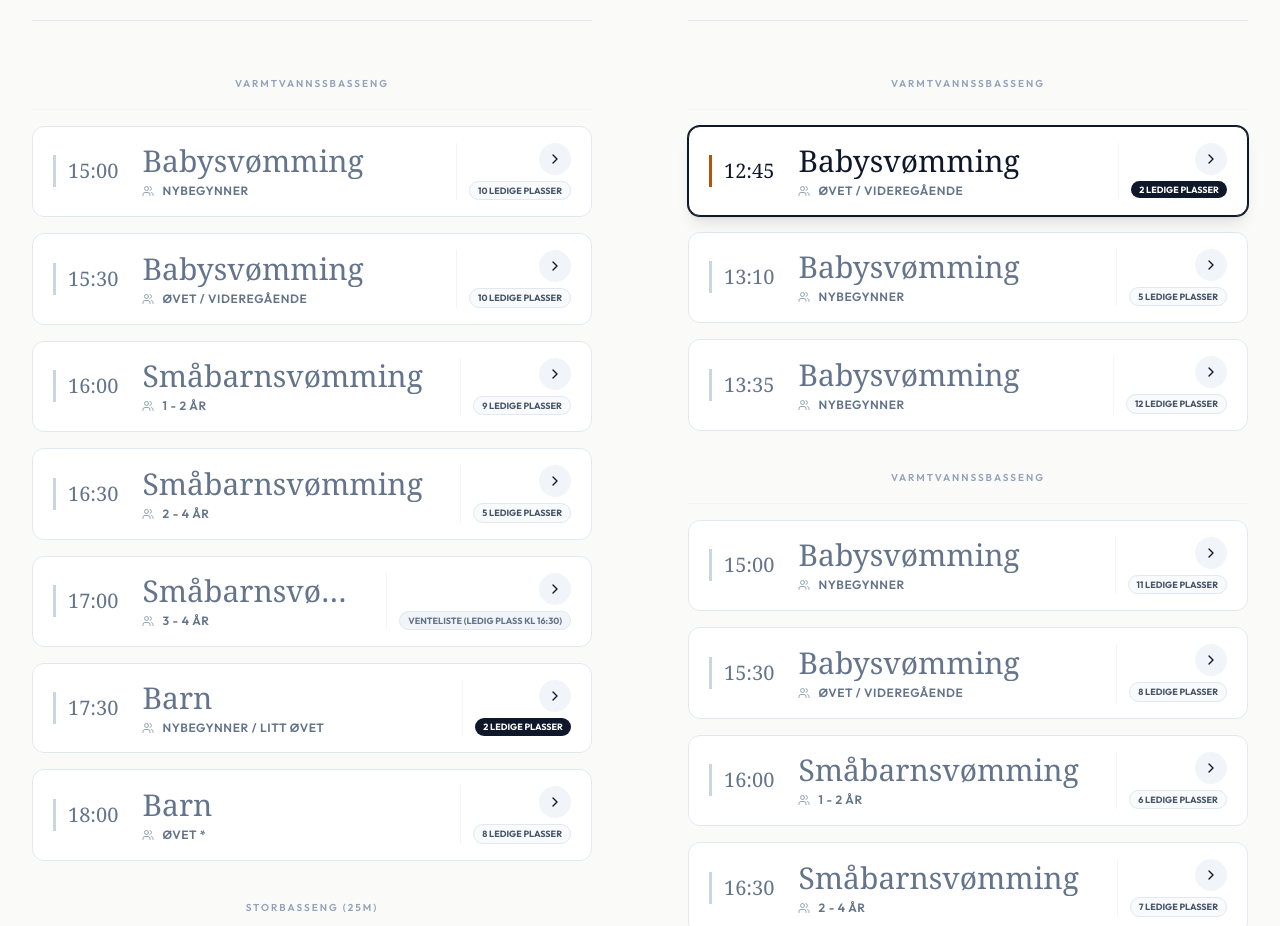
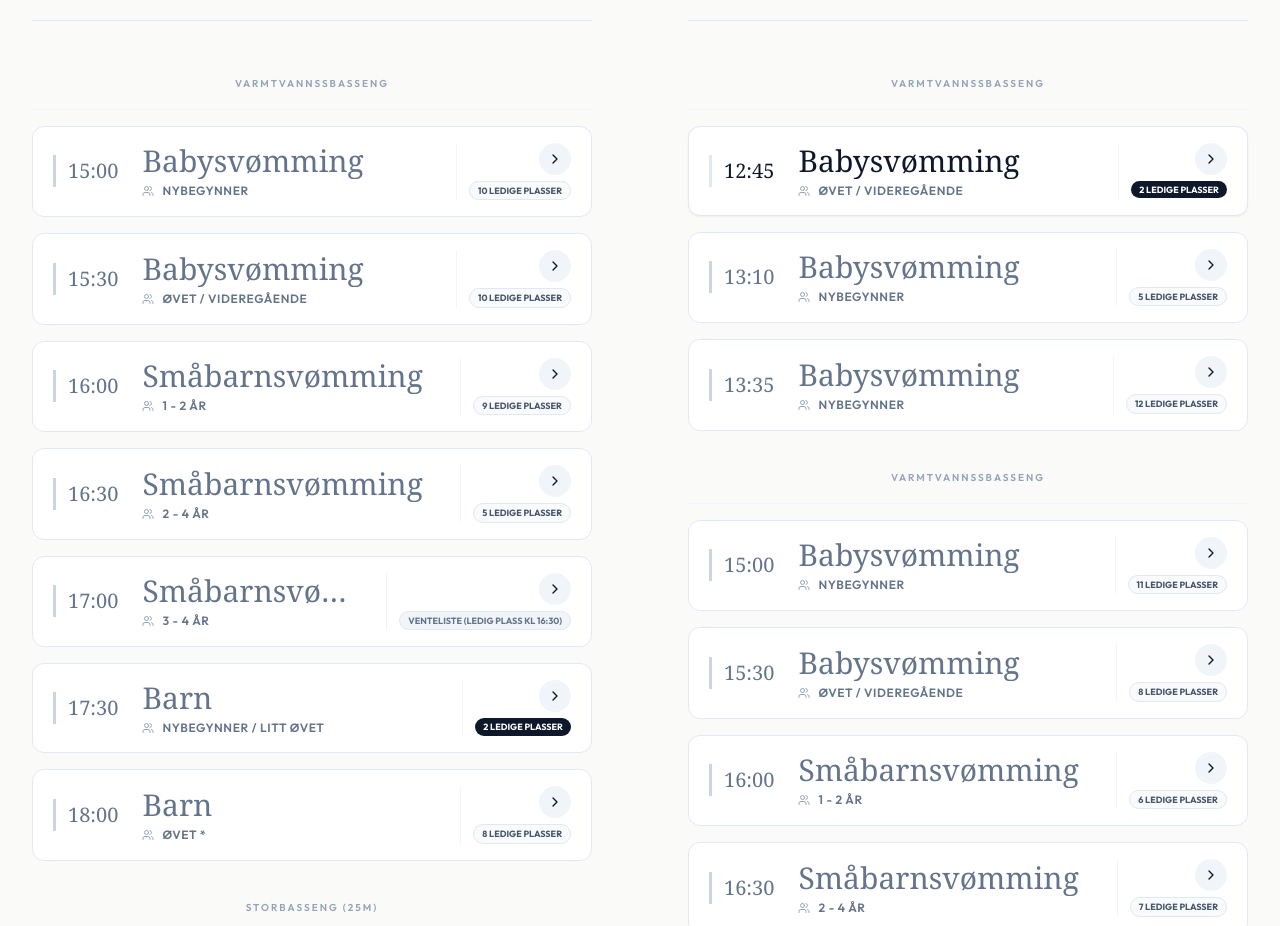
Before and after one commit to EvenHjartholm/Idrettsbarna-hjemmeside, a React (Vite) app: page / in a window 1280 px wide. Shown: the part 3222-4148 px from the top of the page. Built offline with nearby package versions, Linux system fonts and the light colour scheme.

Commit message:
Refine scroll behavior: Lower mobile focus point, disable desktop focus effects

```diff
--- a/components/NordicSessionCard.tsx
+++ b/components/NordicSessionCard.tsx
@@ -36,7 +36,7 @@ const NordicSessionCard: React.FC<NordicSessionCardProps> = React.memo(({
             disabled={!isActive}
             className={`session-card-nordic w-full group text-left px-4 py-3 md:px-5 md:py-4 rounded-xl transition-all duration-500 ease-out border relative min-h-[4rem] md:min-h-[5.5rem] ${isActive
                 ? `cursor-pointer ${isFocused
-                    ? 'opacity-100 bg-white shadow-lg border-slate-900 ring-1 ring-slate-900 z-10'
+                    ? 'opacity-100 bg-white shadow-lg border-slate-900 ring-1 ring-slate-900 z-10 md:shadow-sm md:border-slate-200 md:ring-0 md:z-auto md:hover:shadow-md md:hover:border-slate-300'
                     : 'opacity-50 md:opacity-100 hover:opacity-100 grayscale md:grayscale-0 hover:grayscale-0 bg-white/60 md:bg-white border-slate-200 hover:shadow-md'}`
                 : 'bg-slate-50 opacity-30 cursor-default border-slate-100 grayscale'}`}
         >
@@ -44,7 +44,7 @@ const NordicSessionCard: React.FC<NordicSessionCardProps> = React.memo(({
 
                 {/* Left: Time & Content */}
                 <div className="flex flex-col sm:flex-row sm:items-center gap-3 sm:gap-6 min-w-0">
-                    <div className={`flex flex-col border-l-[3px] ${isFocused ? 'border-amber-700' : 'border-slate-300'} pl-3 py-0.5 shrink-0 transition-colors duration-500 group-hover:border-amber-700`}>
+                    <div className={`flex flex-col border-l-[3px] ${isFocused ? 'border-amber-700 md:border-slate-200 md:group-hover:border-amber-700' : 'border-slate-300'} pl-3 py-0.5 shrink-0 transition-colors duration-500 group-hover:border-amber-700`}>
                         <span className={`font-serif text-xl ${isFocused ? 'text-slate-900' : 'text-slate-500'} transition-colors duration-500 group-hover:text-slate-900`}>
                             {session.time.split(" - ")[0]}
                         </span>
--- a/components/Schedule.tsx
+++ b/components/Schedule.tsx
@@ -119,7 +119,7 @@ const Schedule: React.FC<ScheduleProps> = ({ onSelectCourse, isModal = false, co
         },
         {
             root: null,
-            rootMargin: '-49% 0px -49% 0px', // Strict focus line (middle 2%) for perfect symmetry up/down
+            rootMargin: '-60% 0px -40% 0px', // Visual center below sticky header (approx 60% down screen)
             threshold: 0
         }
     );
```
